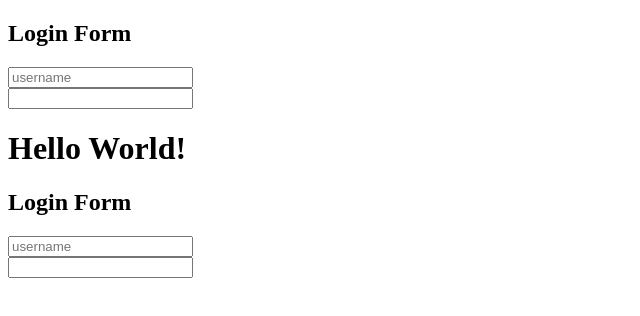
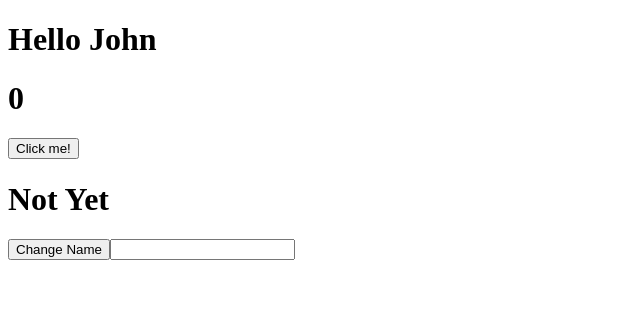
Before and after one commit to davincodes/reactdemo, a React (Vite) app: page / in a window 1280 px wide. Shown: the top 316 px of the page, without its empty margins (0-640 px from the left). Built offline with nearby package versions, Linux system fonts and the light colour scheme.

Commit message:
react useState

```diff
--- a/src/App.jsx
+++ b/src/App.jsx
@@ -1,13 +1,38 @@
-
-import Login from './Login.jsx';
+import { useState } from 'react'; //import useState
 function App() {
 
+  const [name, setName] = useState(`John`);  //name is the state (holds the value), setName is the function that will set the name. (modify and update.)
+  const [counter, setCounter] = useState(0);
+
+
   return ( //return is what HTML shall it return.
-  <div>
-    <Login/>
-    <h1>Hello World!</h1>
-    <Login/>
-  </div>
+
+  //State - allows us to dictate the status of a variable or value. ex. on or off. the button could be click, or not.
+        // - something that holds a value. it needs to be import
+
+  <>
+    <h1>Hello {name} </h1>
+    <h1>{counter}</h1>
+    <button onClick={()=>{
+      setCounter(counter+1);
+    }}>
+      Click me!
+    </button>
+
+    {counter === 10 ? (<h1 style={{color: "green"}}>Congratulations</h1>) : (<h1>Not Yet</h1>)}
+    {/* Conditional  Rendering*/}
+
+    <button onClick={()=>{
+      setName (`Arben`);
+    }}>Change Name
+    </button>
+
+    <input type="text" onChange={(e)=>{ // e stands for current value.
+      setName(e.target.value)
+    }}/>
+  </>
+
+
 
   )
 }
--- a/src/Login.jsx
+++ /dev/null
@@ -1,12 +0,0 @@
-function Login(){
-    return(
-        <>
-        <h2>Login Form</h2>
-        <input type="text" placeholder="username" />
-        <br />
-        <input type="password" />
-        </>
-    )
-}
-
-export default Login;
```
